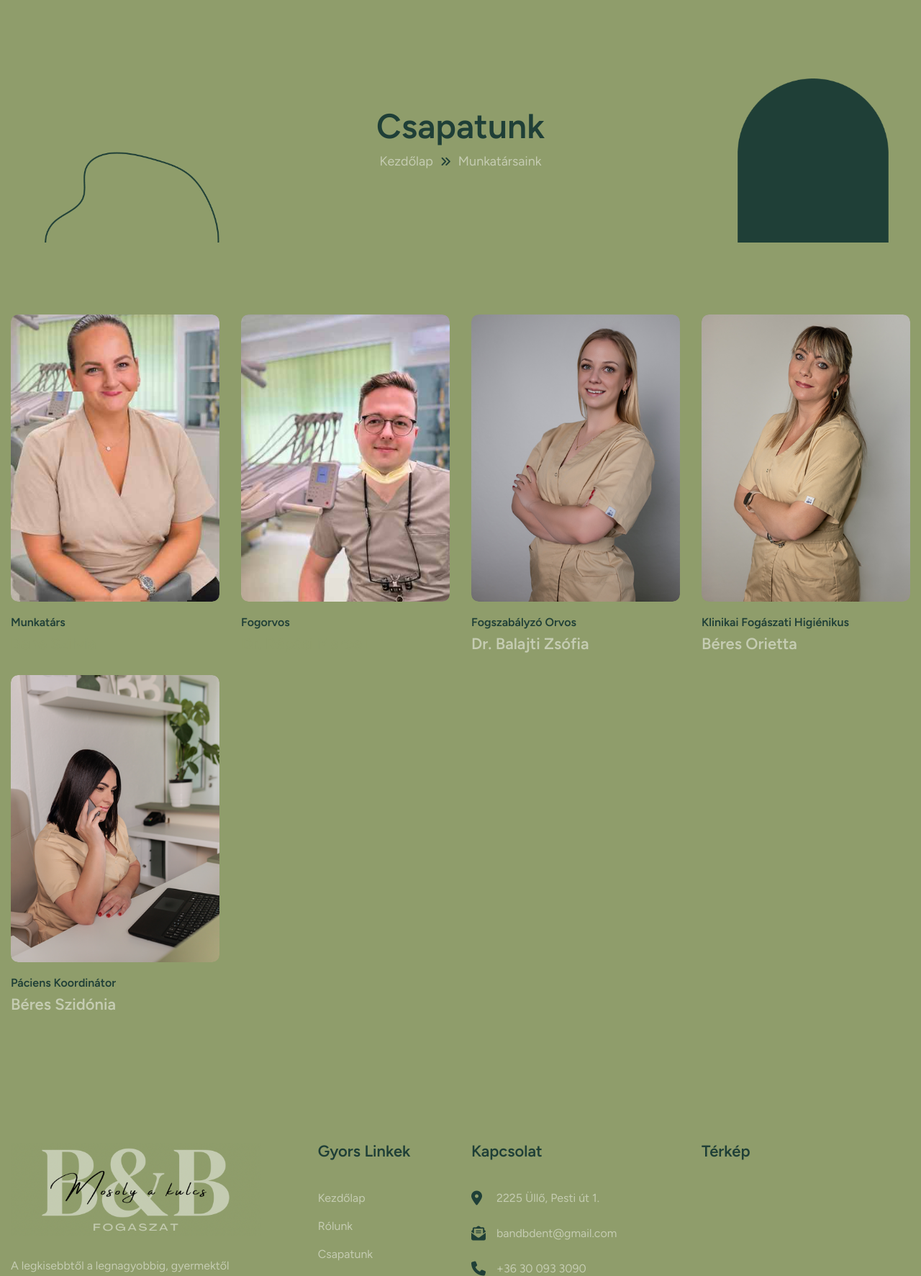
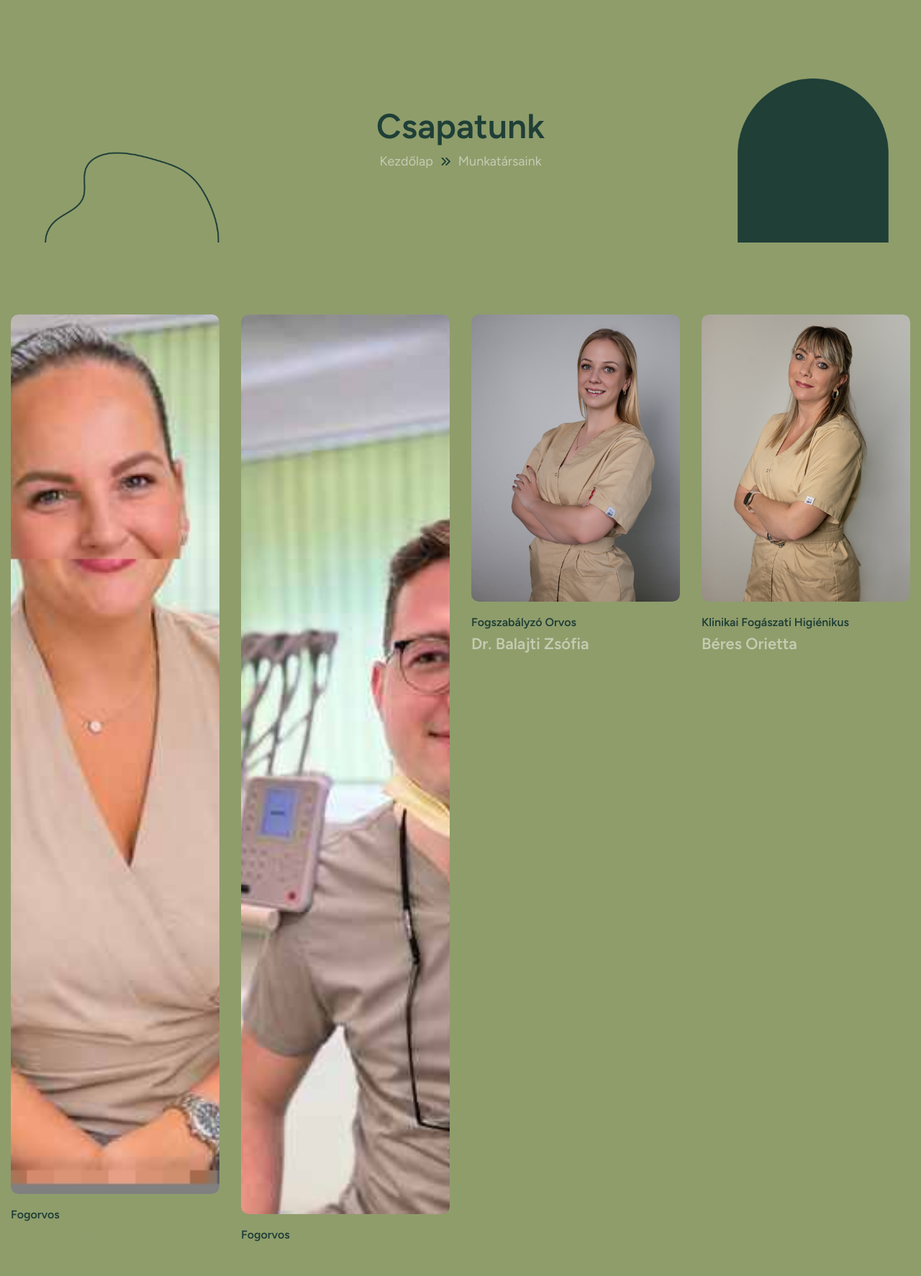
Before and after one commit to Laxx1986/bbfogaszat, a Spring Boot app: page /team.html in a window 1280 px wide. Shown: the part 95-1868 px from the top of the page at 72% size. Run offline with Spring Boot 4, Linux system fonts and the light colour scheme; grey boxes are pictures that could not be loaded.

Commit message:
Fix dentist roles and link new doctor profiles

```diff
--- a/src/main/resources/static/team.html
+++ b/src/main/resources/static/team.html
@@ -112,10 +112,10 @@
                 <!-- Bene Szilvia -->
                 <div class="col-lg-3 col-md-6">
                     <div class="team-member-item wow fadeInUp">
-                        <div class="team-image"><figure class="image-anime"><img src="images/bene-szilvia.jpg" alt="Bene Szilvia" width="399" height="399" loading="lazy"></figure></div>
+                        <div class="team-image"><figure><img src="images/bene-szilvia.jpg" alt="Bene Szilvia" width="850" height="1222" loading="lazy"></figure></div>
                         <div class="team-body"><div class="team-content">
-                            <h3>Munkatárs</h3>
-                            <h2>Bene Szilvia</h2>
+                            <h3>Fogorvos</h3>
+                            <h2><a href="team_single_bene.html">Bene Szilvia</a></h2>
                         </div></div>
                     </div>
                 </div>
@@ -123,10 +123,10 @@
                 <!-- Dr. Répási Marcell -->
                 <div class="col-lg-3 col-md-6">
                     <div class="team-member-item wow fadeInUp" data-wow-delay="0.15s">
-                        <div class="team-image"><figure class="image-anime"><img src="images/repasi-marcell.jpg" alt="Dr. Répási Marcell fogorvos" width="399" height="399" loading="lazy"></figure></div>
+                        <div class="team-image"><figure><img src="images/repasi-marcell.jpg" alt="Dr. Répási Marcell fogorvos" width="848" height="1250" loading="lazy"></figure></div>
                         <div class="team-body"><div class="team-content">
                             <h3>Fogorvos</h3>
-                            <h2>Dr. Répási Marcell</h2>
+                            <h2><a href="team_single_repasi.html">Dr. Répási Marcell</a></h2>
                         </div></div>
                     </div>
                 </div>
```
